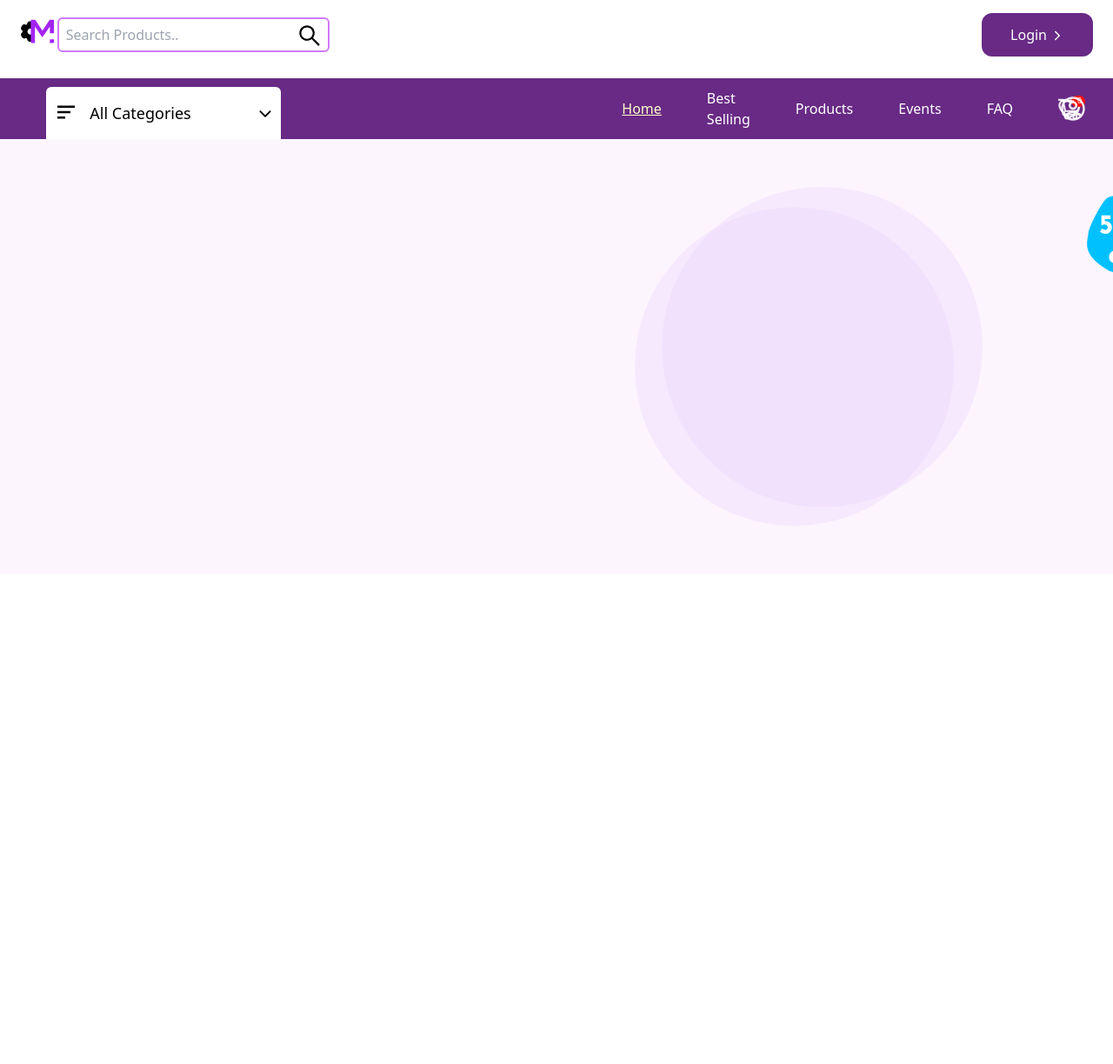
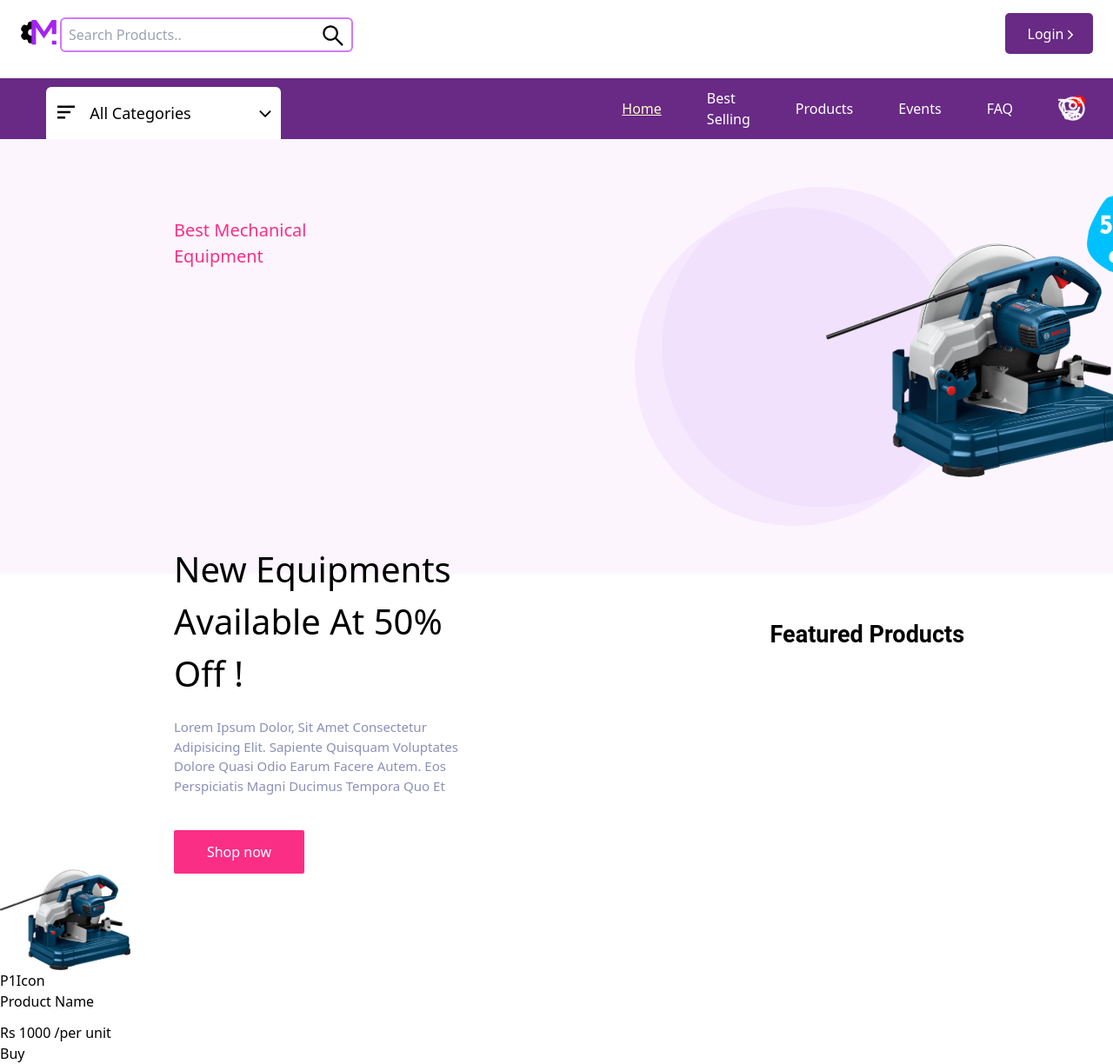
Before and after one commit to AthulBiju11/JERIN-MINI-PROJ, a React (Create React App) app in the folder frontend/: page / in a window 1280 px wide. Shown: the top 1224 px of the page at 87% size. Before the commit the page ends 800 px from the top, so only its background shows below. Built offline with nearby package versions, Linux system fonts and the light colour scheme.

Commit message:
hero edit

```diff
--- a/frontend/package.json
+++ b/frontend/package.json
@@ -14,6 +14,7 @@
     "react-redux": "^8.0.5",
     "react-router-dom": "^6.11.1",
     "react-scripts": "5.0.1",
+    "reactstrap": "^9.1.10",
     "start": "^5.1.0",
     "web-vitals": "^2.1.4"
   },
--- a/frontend/src/components/Layout/Header.jsx
+++ b/frontend/src/components/Layout/Header.jsx
@@ -85,10 +85,10 @@ const Header = ({ activeHeading }) => {
           {/* Search box */}
 
           {/* Login button */}
-          <div className="w-[150px] bg-[#682A85] h-[50px] my-[-5px] flex items-center justify-center rounded-xl cursor-pointer">
+          <div className="w-[110px] bg-[#682A85] h-[47px] my-[-5px] flex items-center justify-center rounded-[5px] cursor-pointer">
             <Link to="/login">
-              <h1 className="text-[#fff] flex items-center">
-                Login <IoIosArrowForward className="ml-1 mt-0.5" />
+              <h1 className="ml-4 text-[#fff] flex items-center">
+                Login <IoIosArrowForward className="mr-2 mt-0.5" />
               </h1>
             </Link>
           </div>
--- /dev/null
+++ b/frontend/src/components/Route/FeaturedProducts/FeaturedProducts.jsx
@@ -0,0 +1,57 @@
+import React from 'react'
+import Styles from '../../../styles/style';
+import eq1 from "../../../assets/eq-1.svg";
+import { Link } from "react-router-dom";
+import { Card, CardBody } from 'reactstrap';
+
+const FeaturedProducts = () => {
+  return (
+    <div>
+        {/* Heading */}
+        <div className={`${Styles.section}`}>
+            <div className={`${Styles.heading} mt-[50px] flex justify-center`}>
+                <h1>
+                    Featured Products
+                </h1>
+            </div>
+        </div>
+        {/* Heading */}
+
+    <div>
+    <Card className='w-[150px]'>
+        <div className='img '>
+           <img src = {eq1} alt='img' />
+        </div>
+
+        <CardBody>
+          <div className='cardtop d-flex align-items-center justify-content-between'>
+
+            <span className='productName d-flex align-items-center gap-1'>
+              P1
+            </span>
+
+            <span className='tourrating d-flex align-items-center gap-1'>
+                Icon
+            </span>
+            </div>
+
+            <h5 className='tourtitle'>
+              Product Name
+            </h5>
+            <div className='cardbottom d-flex align-items-center justify-content-between mt-3'>
+              <h5>Rs 1000 <span> /per unit</span></h5>
+              <button >
+                <Link to="/">
+                    Buy
+                </Link>
+              </button>
+            </div>
+      </CardBody>
+      </Card>
+    </div>
+
+    </div>
+  )
+}
+
+export default FeaturedProducts
--- a/frontend/src/components/Route/Hero/Hero.jsx
+++ b/frontend/src/components/Route/Hero/Hero.jsx
@@ -1,15 +1,55 @@
 import React from 'react'
+import Styles from "../../../styles/style";
 import roundele from "../../../assets/round elemnet.svg";
 import fifty from "../../../assets/Group 130.svg";
+import eq1 from "../../../assets/eq-1.svg";
+import {Link} from "react-router-dom";
 
 const Hero = () => {
   return (
     <div className="relative top-0 bg-[#FCF5FE] w-full h-[500px]">
-        <img src={roundele}
+        <img src={roundele} alt=""
         className=' relative w-[400px] float-right mr-[150px] mt-[55px]'/>
 
-        <img src={fifty}
+        <img src={fifty} alt=""
         className='absolute w-[90px] float-left ml-[1250px] mt-[65px]'/>
+
+        <img src={eq1} alt=""
+        className='absolute w-[350px] float-left ml-[950px] mt-[120px]'/>
+
+        {/* Text Content starts */}
+        <div className={`${Styles.section} flex float-left w-[90%] 800px:w-[50%]`}>
+        <h1 className={`mx-[200px] mt-[90px] text-[35px] 800px:text-[20px] text-[#FB2E86] font-[500] capitalize`}>
+          Best Mechanical Equipment
+        </h1>
+
+        {/* Text conetent 2 */}
+        </div>
+        <div className={`${Styles.section} flex float-left w-[90%] 800px:w-[60%]`}>
+        <h1 className={`mx-[200px] mt-[20px] text-[35px] 800px:text-[40px] text-[#000] font-[500] capitalize`}>
+          New Equipments Available at 50% off !
+        </h1>
+        </div>
+
+        {/* Text content 3 */}
+        <div className={`${Styles.section} flex float-left w-[90%] 800px:w-[60%]`}>
+        <p className="mx-[200px] mt-[20px] text-[35px] leading-[1,2] 800px:text-[15px] text-[#8A8FB9] font-[200] capitalize">
+          Lorem ipsum dolor, sit amet consectetur adipisicing elit. Sapiente quisquam voluptates dolore quasi odio earum facere autem. Eos perspiciatis magni ducimus tempora quo et
+        </p>
+        </div>
+        {/* Text content end */}
+
+        <div className={`${Styles.section} flex float-left w-[90%] 800px:w-[60%]`}>
+        <div className="w-[150px] mx-[200px] mt-[40px] bg-[#FB2E86] h-[50px] my-[-5px] flex items-center justify-center rounded-[2px] cursor-pointer">
+            <Link to="/product">
+              <h1 className="text-[#fff] flex items-center">
+                Shop now
+              </h1>
+            </Link>
+        </div>
+        </div>
+
+
 
 
 
--- a/frontend/src/pages/HomePage.jsx
+++ b/frontend/src/pages/HomePage.jsx
@@ -1,12 +1,14 @@
 import React from 'react'
 import Header from "../components/Layout/Header";
 import Hero from "../components/Route/Hero/Hero";
+import FeaturedProducts from "../components/Route/FeaturedProducts/FeaturedProducts.jsx";
 
 const HomePage = () => {
   return (
     <div>
         <Header activeHeading={1}/>
         <Hero />
+        <FeaturedProducts />
     </div>
   )
 }
```
Also changed, not shown: frontend/src/assets/eq-1.svg (added), 1 other file (tests, documents, lock files or other folders).
